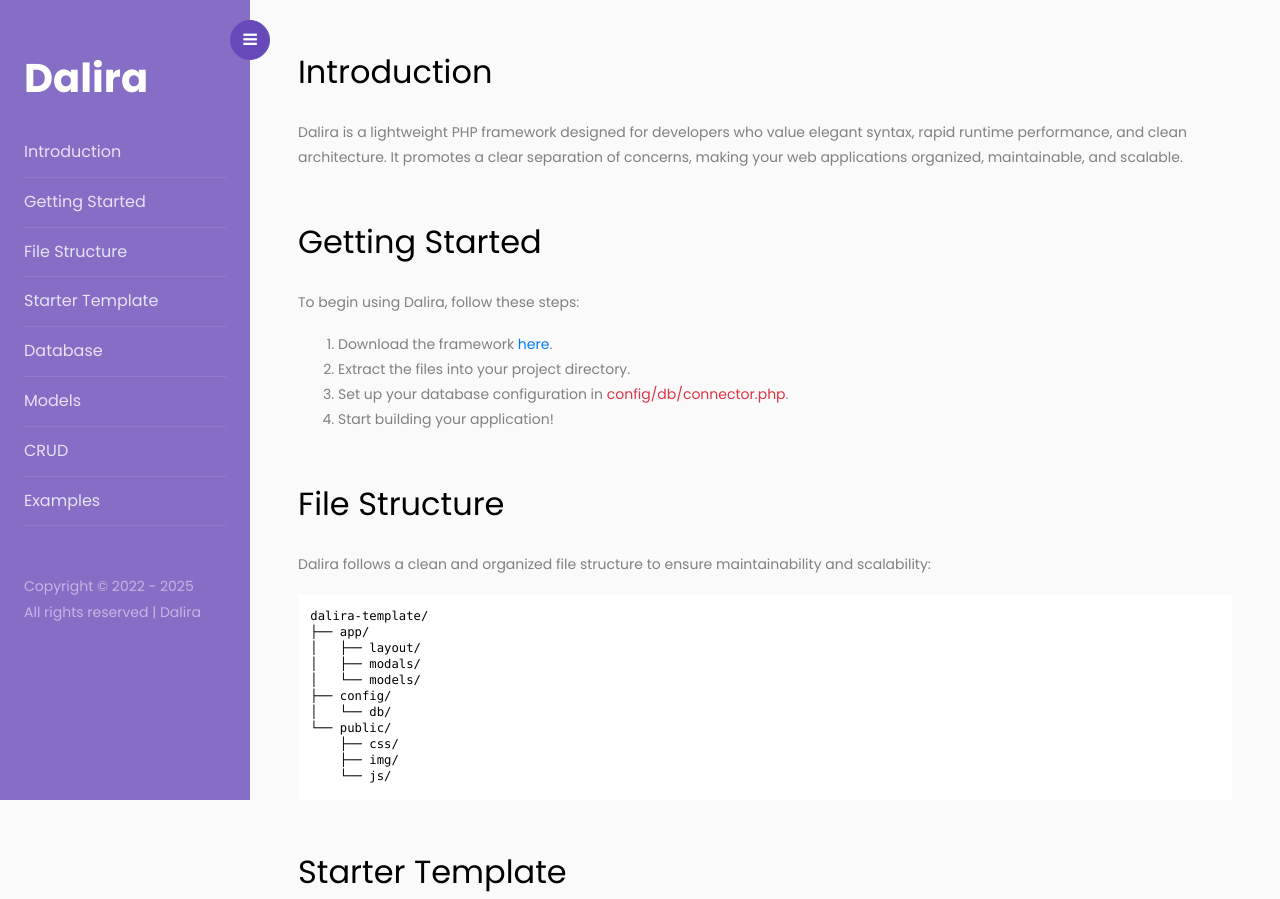
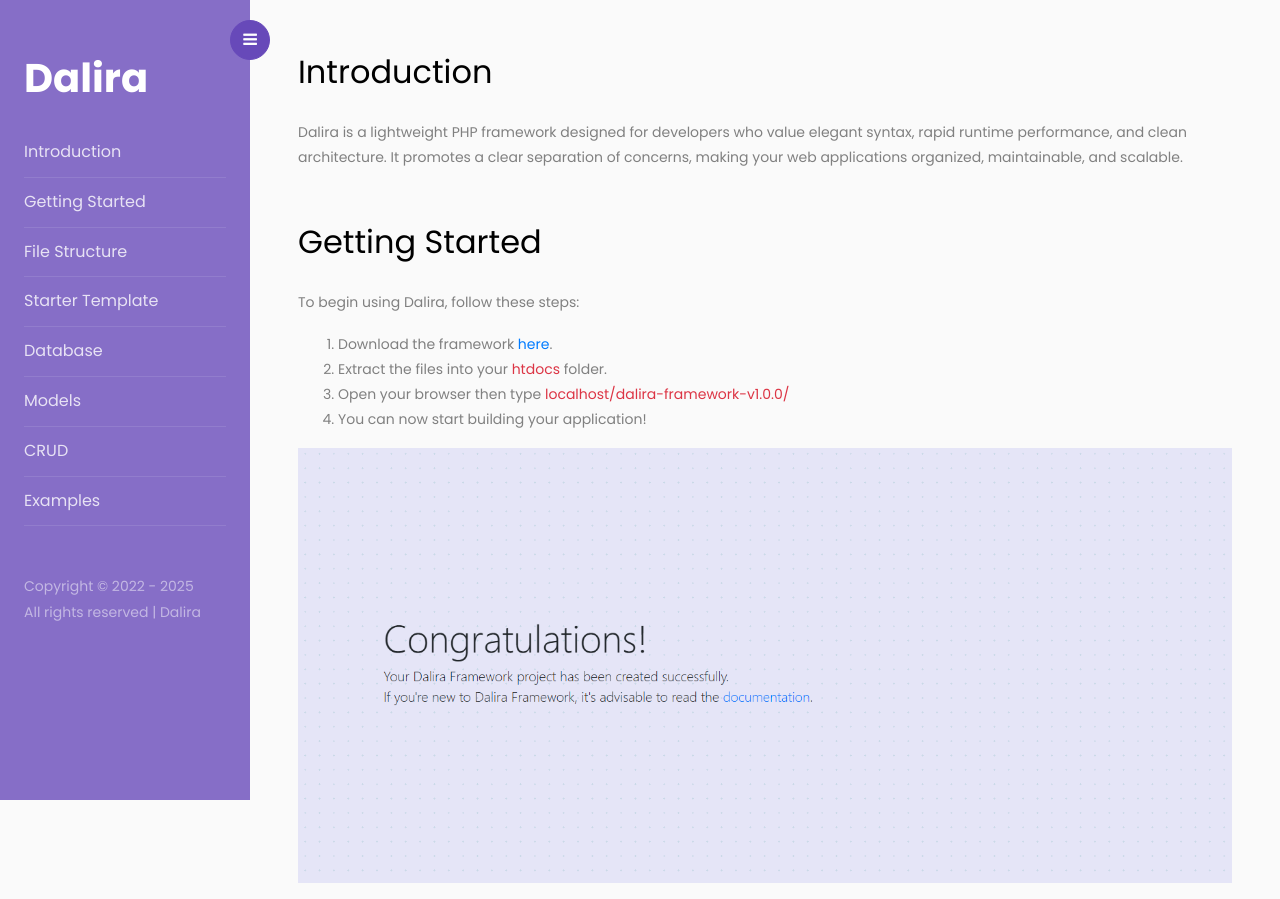
Before and after one commit to appworks-co/dalira, a plain HTML site: page index.html in a window 1280 px wide. Shown: the top 899 px of the page. Drawn offline with nearby package versions, Linux system fonts and the light colour scheme.

Commit message:
Updated Docs

```diff
--- a/index.html
+++ b/index.html
@@ -75,11 +75,11 @@
       <p>To begin using Dalira, follow these steps:</p>
       <ol>
         <li>Download the framework <a href="./file/dalira-framework-v1.0.0.rar" class="text-primary">here</a>.</li>
-        <li>Extract the files into your project directory.</li>
-        <li>Set up your database configuration in <span class="text-danger">config/db/connector.php</span>.</li>
-        <li>Start building your application!</li>
+        <li>Extract the files into your <span class="text-danger">htdocs</span> folder.</li>
+        <li>Open your browser then type <span class="text-danger">localhost/dalira-framework-v1.0.0/</span></li>
+        <li>You can now start building your application!</li>
       </ol>
-
+      <img src="images/congratulations.png" class="img-fluid" alt="">
       <!-- File Structure -->
       <h2 id="fileStructure" class="mt-5 mb-4">File Structure</h2>
       <p>Dalira follows a clean and organized file structure to ensure maintainability and scalability:</p>
@@ -146,7 +146,7 @@ dalira-template/
       <p>Setting up the database is simple just download the example database from <a href="./file/dalira.rar" class="text-primary">here</a> and import it on your phpmyadmin. After that, you'll need to update the <span class="text-danger">connector.php</span> file located in <span class="text-danger">config/db</span>. Change the private variable db to your desired database name.</p>
       <p>The PHP code defines a class <span class="text-danger">DBConnection</span> with private properties for the database host, user, password, and database name, and includes a protected connect method that constructs a Data Source Name (DSN) to establish a connection using PDO. It handles exceptions by catching PDOException errors and printing them if they occur.</p>
       <div class="card">
-        <div class="card-header text-center"><small>config/db/conn.php</small></div>
+        <div class="card-header text-center"><small>config/db/connector.php</small></div>
         <div class="card-body p-0">
           <pre class="shadow-lg rounded mb-0"><code class="language-php hljs py-0">
 &lt;?php
```
Also changed, not shown: images/congratulations.png (added).
